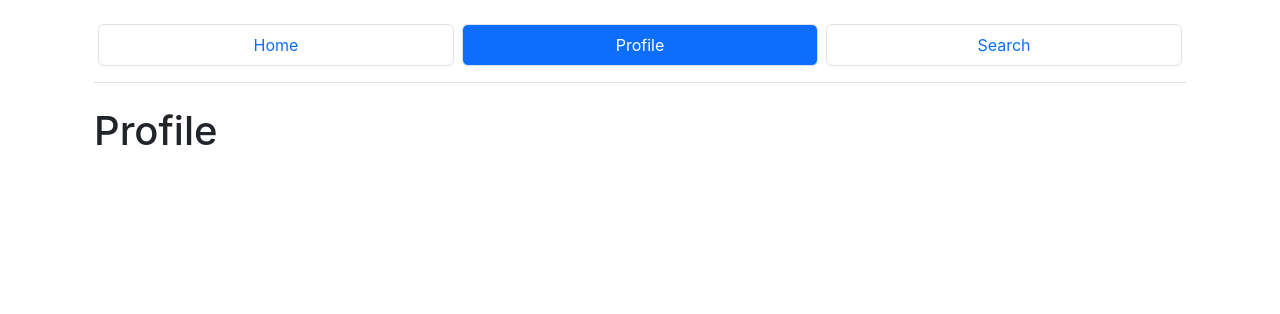
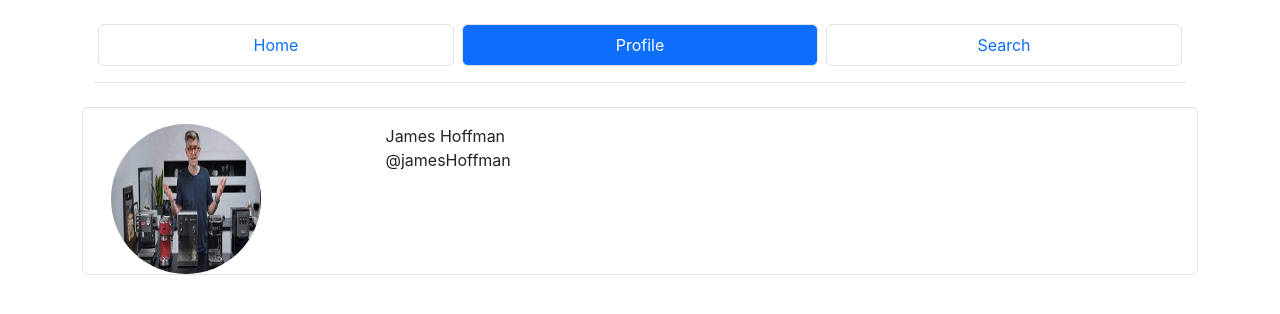
Before and after one commit to loonery/webdev-group-project, a React (Create React App) app: page /profile in a window 1280 px wide. Shown: the top 314 px of the page. Built offline with nearby package versions, Linux system fonts and the light colour scheme.

Commit message:
starting work on the profile screen

```diff
--- a/src/components/page-components/Homepage/RecipeJournalFeed/RecipeJournalItem.js
+++ b/src/components/page-components/Homepage/RecipeJournalFeed/RecipeJournalItem.js
@@ -3,7 +3,6 @@ const RecipeJournalItem = () => {
     const imageSource = './local_images/dummy_webdev_2.jpg';
     const userName = "Coffee Beans";
     const date = new Date();
-
 
     return(
         <div className="border rounded-top rounded mb-3 ps-2 pt-2 ms-1 me-1">
@@ -18,6 +17,9 @@ const RecipeJournalItem = () => {
                              width="48px"
                              height="48px"
                         />
+
+                        <i className="fa-solid"></i>
+
                     </div>
 
                     {/*user's post information*/}
@@ -31,9 +33,11 @@ const RecipeJournalItem = () => {
 
                         <div className="fs-5">Post Title</div>
 
-                        <div>post text post text post text post text post text post text post text post text
-                            post text post text post text post text post text post text post text post text post text post text </div>
-
+                        <div>
+                            post text post text post text post text post text post text post text post text
+                            post text post text post text post text post text post text post text post text
+                            post text post text
+                        </div>
                     </div>
             </div>
 
--- a/src/components/page-components/Homepage/RecipeJournalFeed/index.js
+++ b/src/components/page-components/Homepage/RecipeJournalFeed/index.js
@@ -8,7 +8,11 @@ const RecipeJournalFeed = () => {
         <div className="row border rounded-top ms-1 me-1">
 
             {/* header */}
-            <h1 className="border-bottom pt-2 pb-2">Journal Feed</h1>
+            <div className="mb-3">
+                <button className="btn btn-primary w-100 mt-3 me-2 btn-secondary">
+                    Make a Recipe Journal
+                </button>
+            </div>
 
             {/*this div holds the recipe journal list*/}
             <div className="pb-2">
--- a/src/components/page-components/Homepage/UserInfoSmall/index.js
+++ b/src/components/page-components/Homepage/UserInfoSmall/index.js
@@ -12,7 +12,6 @@ const UserInfoSmall = () => {
 
     const userStatistics = [
         {},
-
     ]
 
     return(
--- a/src/components/page-components/Profile/index.js
+++ b/src/components/page-components/Profile/index.js
@@ -1,6 +1,27 @@
 const Profile = () => {
+
+    const userImage = './local_images/dummy_webdev.jpg';
+    const userName = "James Hoffman";
+    const userHandle = "@jamesHoffman"
+
     return (
-        <h1>Profile</h1>
+        /*profile banner image*/
+        <div className="row border rounded pt-3 ps-3">
+            {/*profile picture overlaid over banner image*/}
+            <div className="col-3">
+                <img src={userImage}
+                     className="rounded-circle"
+                     height="150px"
+                     width="150px"
+                />
+            </div>
+            <div className="col-9">
+
+                <div>{userName}</div>
+                <div>{userHandle}</div>
+
+            </div>
+        </div>
     );
 }
 
```
